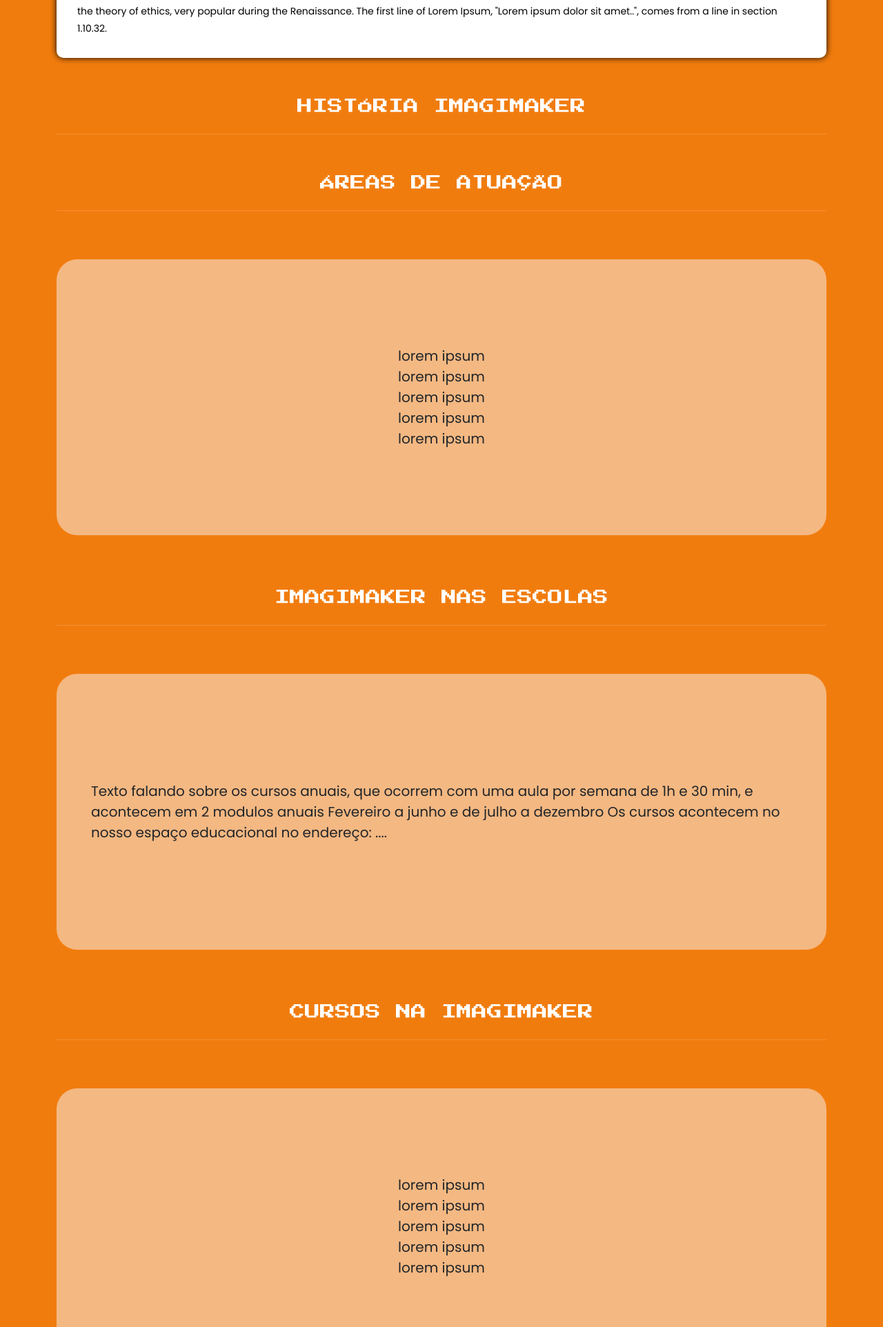
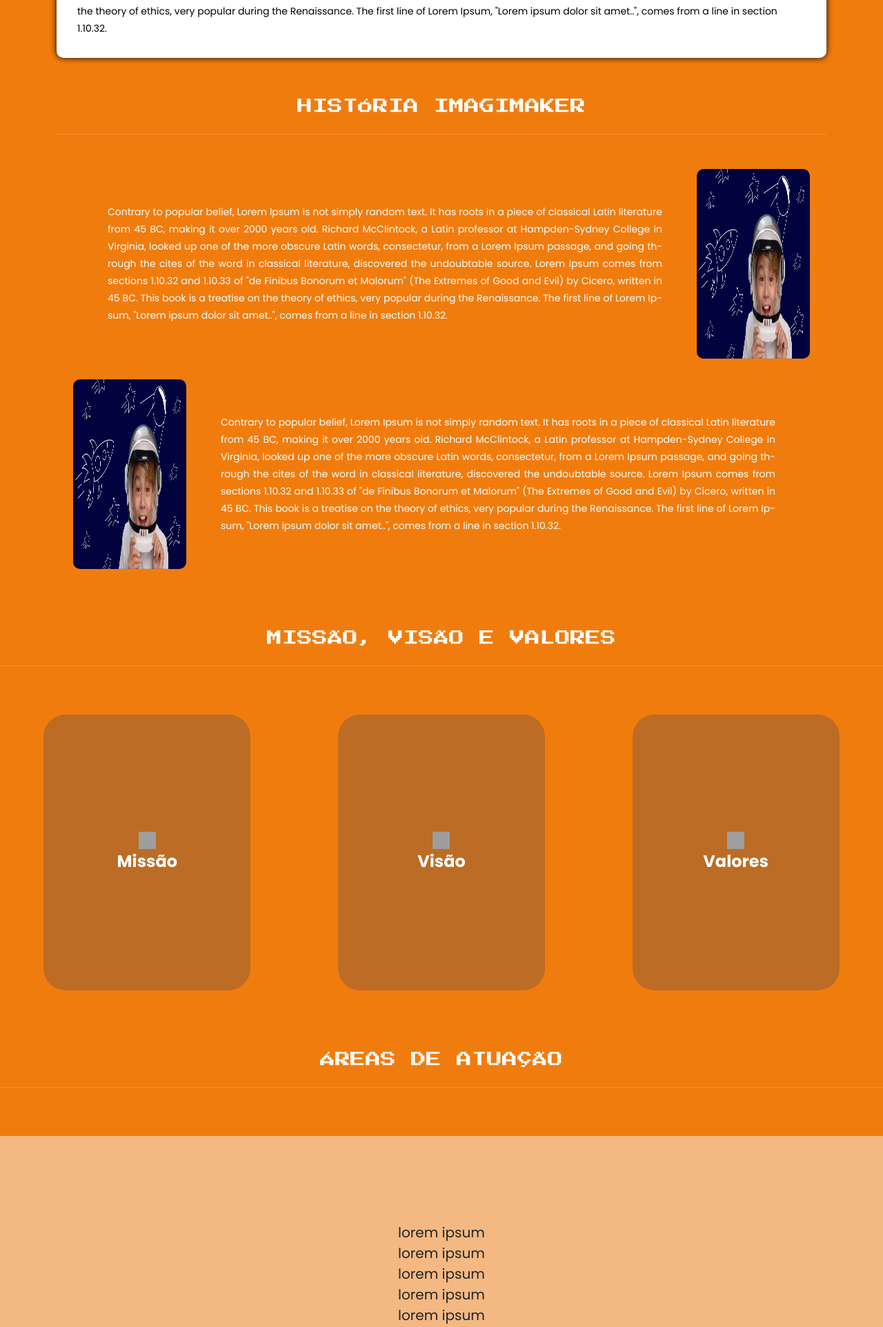
Before and after one commit to erikgabrielz/imagimaker-2, a PHP site: page /quem-somos.html in a window 1280 px wide. Shown: the part 656-2580 px from the top of the page at 69% size. Run offline with PHP 8.4, Linux system fonts and the light colour scheme; some libraries are stand-ins or nearby versions; grey boxes are pictures that could not be loaded.

Commit message:
quem somos

```diff
--- /dev/null
+++ b/assets/css/card.css
@@ -0,0 +1,69 @@
+.animate-card {
+  perspective: 1000px;
+  width: 100%;
+  max-width: 300px;
+  max-height: 500px;
+  margin: 20px auto 30px auto;
+
+  .card {
+    width: 100%;
+    aspect-ratio: 3 / 4;
+    position: relative;
+    transform-style: preserve-3d;
+    transition: transform 0.6s ease;
+    border: none;
+    background-color: transparent;
+  }
+
+  .face {
+    position: absolute;
+    width: 100%;
+    height: 100%;
+    backface-visibility: hidden;
+    display: flex;
+    align-items: center;
+    justify-content: center;
+    font-size: clamp(1rem, 2.5vw, 1.5rem);
+    color: white;
+    background-color: #BC6C25;
+    border-radius: 2rem;
+    text-align: center;
+    font-weight: bold;
+  }
+
+  .front {
+    display: flex;
+    flex-direction: column;
+    align-items: center;
+
+    .about-video-info{
+      display: flex;
+      flex-direction: column;
+      justify-content: center;
+      align-items: center;
+      height: 100%;
+      width: 100%;
+    }
+
+    img{
+      height: 25px;
+      width: 25px;
+    }
+  }
+
+  .back {
+    text-align: justify;
+    padding: 2rem;
+    transform: rotateY(180deg);
+    font-size: clamp(1rem, 2vw, 1.2rem);
+    font-weight: normal;
+    hyphens: auto;
+  }
+
+
+}
+.missao{
+    .face{
+      background-color: #BC6C25;
+    }
+  }
--- a/assets/css/templatemo-edu-meeting.css
+++ b/assets/css/templatemo-edu-meeting.css
@@ -1805,6 +1805,22 @@
   max-width: 50%;
 }
 
+section.meetings-page .box .content{
+  display: flex;
+  margin-bottom: 30px;
+}
+
+section.meetings-page .box .content p{
+  padding: 50px;
+  color: white;
+  text-align: justify;
+}
+
+section.meetings-page .box .content img{
+  border-radius: 10px;
+}
+
+
 section.meetings-page .timeline{
   display: flex;
   flex-direction: column;
@@ -1821,12 +1837,16 @@
   height: 400px;
   margin-top: 20px;
   margin-bottom: 20px;
-  border-radius: 30px;
   display: flex;
   justify-content: center;
   align-items: center;
   padding: 50px;
   font-size: 20px;
+}
+
+
+section.meetings-page .timeline .box .content img{
+  display: flex;
 }
 
 section.meetings-page .timeline .left{
--- a/quem-somos.html
+++ b/quem-somos.html
@@ -22,7 +22,7 @@
     <link rel="stylesheet" href="assets/css/owl.css">
     <link rel="stylesheet" href="assets/css/lightbox.css">
     <link rel="stylesheet" href="assets/css/landing-page.css">
-
+    <link rel="stylesheet" href="assets/css/card.css">
   </head>
 
 <body>
@@ -104,16 +104,69 @@
           </div>
         </div>
       </div>
+    </div>
 
+
+        <div class="container">
           <div class="row">
-        <div class="col-lg-12 cursos-anuais">
-
             <div class="section-heading">
               <h2>História Imagimaker</h2>
             </div>
 
             <div class="box">
+              <div class="container">
+                <div class="content">
+                  <p>
+                    Contrary to popular belief, Lorem Ipsum is not simply random text. It has roots in a piece of classical Latin literature from 45 BC, making it over 2000 years old. Richard McClintock, a Latin professor at Hampden-Sydney College in Virginia, looked up one of the more obscure Latin words, consectetur, from a Lorem Ipsum passage, and going through the cites of the word in classical literature, discovered the undoubtable source. Lorem Ipsum comes from sections 1.10.32 and 1.10.33 of "de Finibus Bonorum et Malorum" (The Extremes of Good and Evil) by Cicero, written in 45 BC. This book is a treatise on the theory of ethics, very popular during the Renaissance. The first line of Lorem Ipsum, "Lorem ipsum dolor sit amet..", comes from a line in section 1.10.32.
+                  </p>
+                  <img src="assets/images/about-education.jpg" alt="História Imagimaker"/>
+                </div>
 
+                <div class="content">
+                  <img src="assets/images/about-education.jpg" alt="História Imagimaker"/>
+                  <p>
+                    Contrary to popular belief, Lorem Ipsum is not simply random text. It has roots in a piece of classical Latin literature from 45 BC, making it over 2000 years old. Richard McClintock, a Latin professor at Hampden-Sydney College in Virginia, looked up one of the more obscure Latin words, consectetur, from a Lorem Ipsum passage, and going through the cites of the word in classical literature, discovered the undoubtable source. Lorem Ipsum comes from sections 1.10.32 and 1.10.33 of "de Finibus Bonorum et Malorum" (The Extremes of Good and Evil) by Cicero, written in 45 BC. This book is a treatise on the theory of ethics, very popular during the Renaissance. The first line of Lorem Ipsum, "Lorem ipsum dolor sit amet..", comes from a line in section 1.10.32.
+                  </p>
+                </div>
+              </div>
+            </div>
+          </div>
+        </div>
+
+        <div class="section-heading">
+          <h2>Missão, Visão e Valores</h2>
+        </div>
+
+        <div style="display: flex; flex-wrap: wrap; justify-content: space-between;">
+          <div class="animate-card missao">
+              <div class="card">
+                  <div class="face front">
+                      <img src="images/icones/missao.svg">
+                      Missão
+                  </div>
+                  <div class="face back">Criar conteúdos audiovisuais com impacto social, político e cultural, fortalecendo a cultura popular, a comunicação comunitária e práticas sustentáveis.</div>
+              </div>
+          </div>
+
+          <div class="animate-card missao">
+              <div class="card">
+                  <div class="face front">
+                      <img src="images/icones/visao.svg">
+                      Visão
+                  </div>
+                  <div class="face back">Ser referência independente em narrativas que promovem diversidade, conhecimento livre, protagonismo das comunidades tradicionais e populações historicamente marginaliza-das.</div>
+              </div>
+          </div>
+
+          <div class="animate-card missao">
+              <div class="card">
+                  <div class="face front">
+                      <img src="images/icones/valores.svg">
+                      Valores
+                  </div>
+                  <div class="face back">Priorizamos projetos com preocupação social, produção coletiva, valorização cultural, sustentabilidade, compartilhamento livre de saberes, ética e resistência a modelos capitalistas.</div>
+              </div>
+          </div>
         </div>
 
         <div class="section-heading">
@@ -211,10 +264,7 @@
             </p>
 
           </div>
-
     </div>
-      </div>
-    </div><!-- container -->
   </section>
 
 
```
Lines whose indentation alone changed are shown as unchanged.
